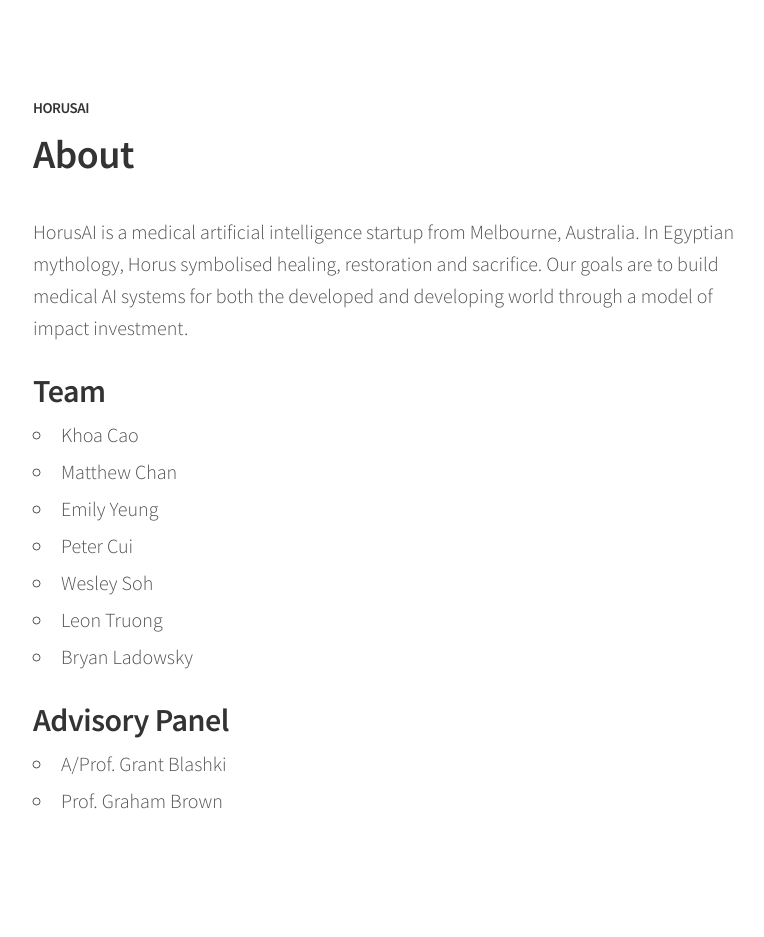
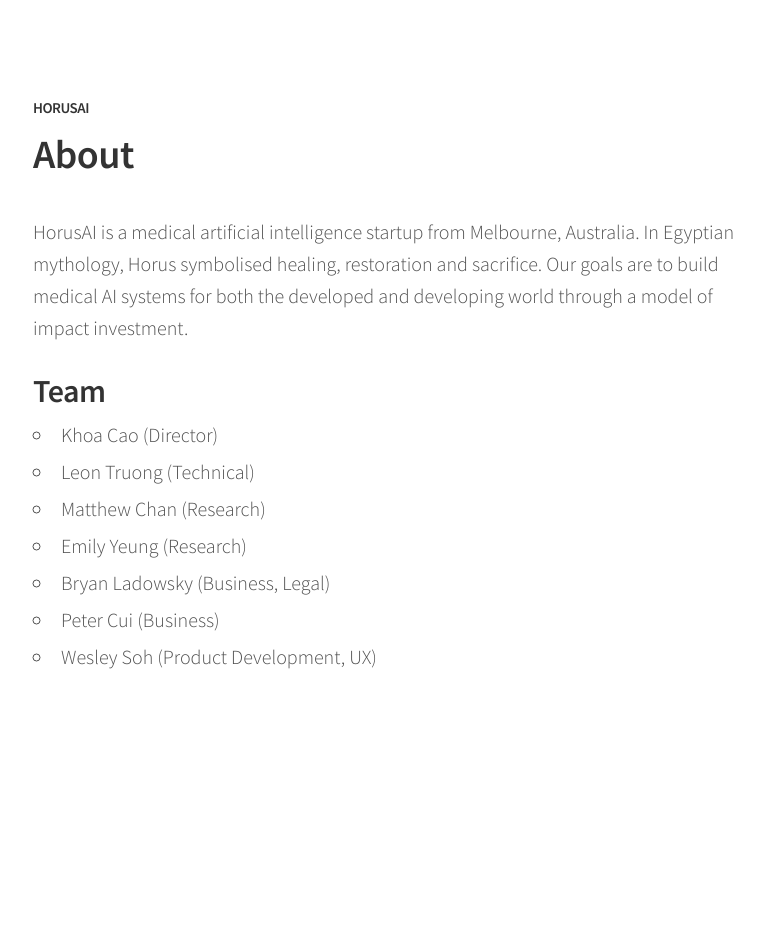
Before and after one commit to HorusAI/horusai.github.io, a Jekyll site: the page built from about.md, in a window 1280 px wide. Shown: the whole page, without its empty margins (247-1011 px from the left). Built offline with Jekyll 4.4.1, drawn with Linux system fonts in a browser that asks for light colours; after the commit the page ends 900 px from its top, so only the background shows below that.

Commit message:
Add existing files

```diff
--- a/about.md
+++ b/about.md
@@ -11,15 +11,10 @@
 
 ## Team
 
-* Khoa Cao
-* Matthew Chan
-* Emily Yeung
-* Peter Cui
-* Wesley Soh
-* Leon Truong
-* Bryan Ladowsky
-
-## Advisory Panel
-
-* A/Prof. Grant Blashki
-* Prof. Graham Brown
+* Khoa Cao (Director)
+* Leon Truong (Technical)
+* Matthew Chan (Research)
+* Emily Yeung (Research)
+* Bryan Ladowsky (Business, Legal)
+* Peter Cui (Business)
+* Wesley Soh (Product Development, UX)
```
